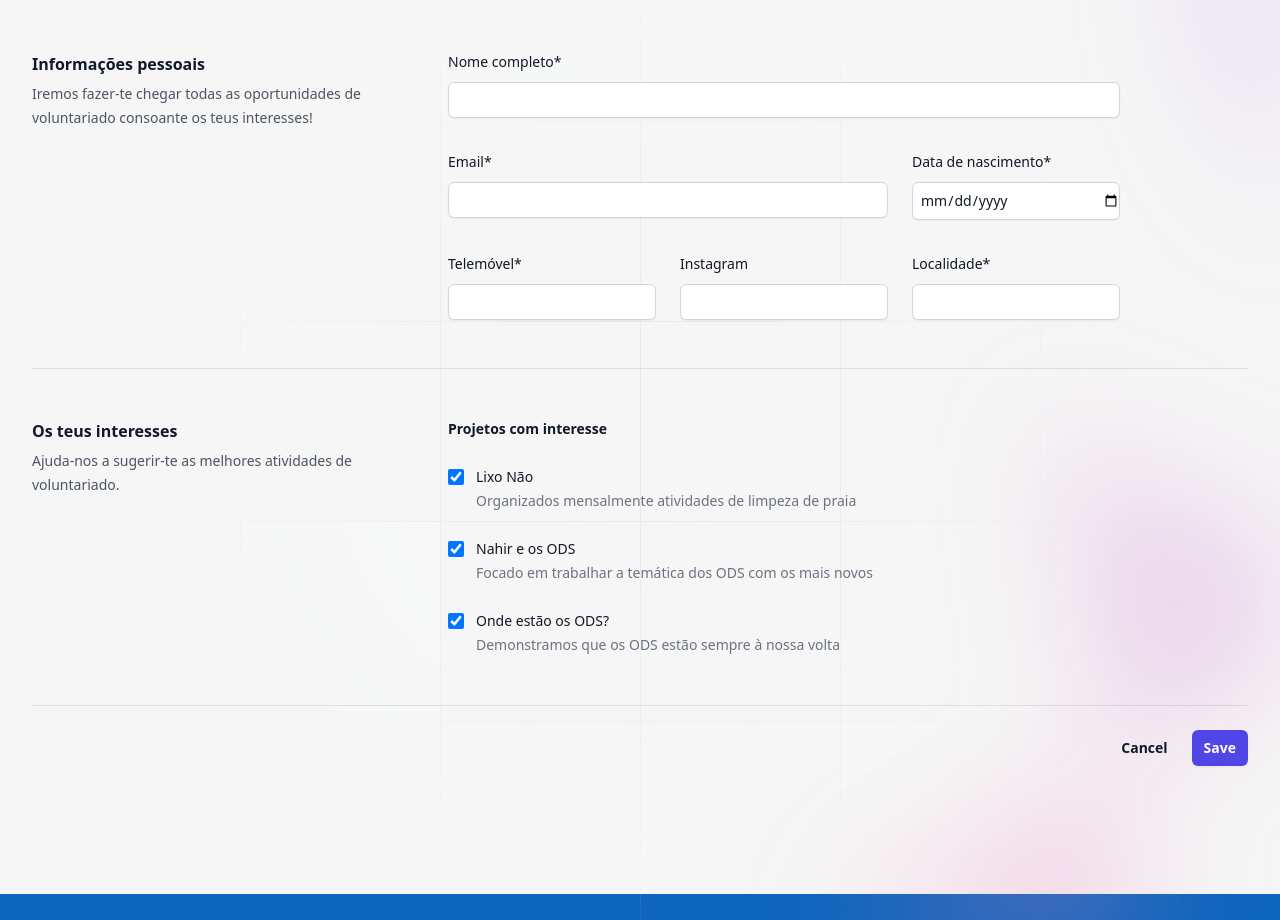
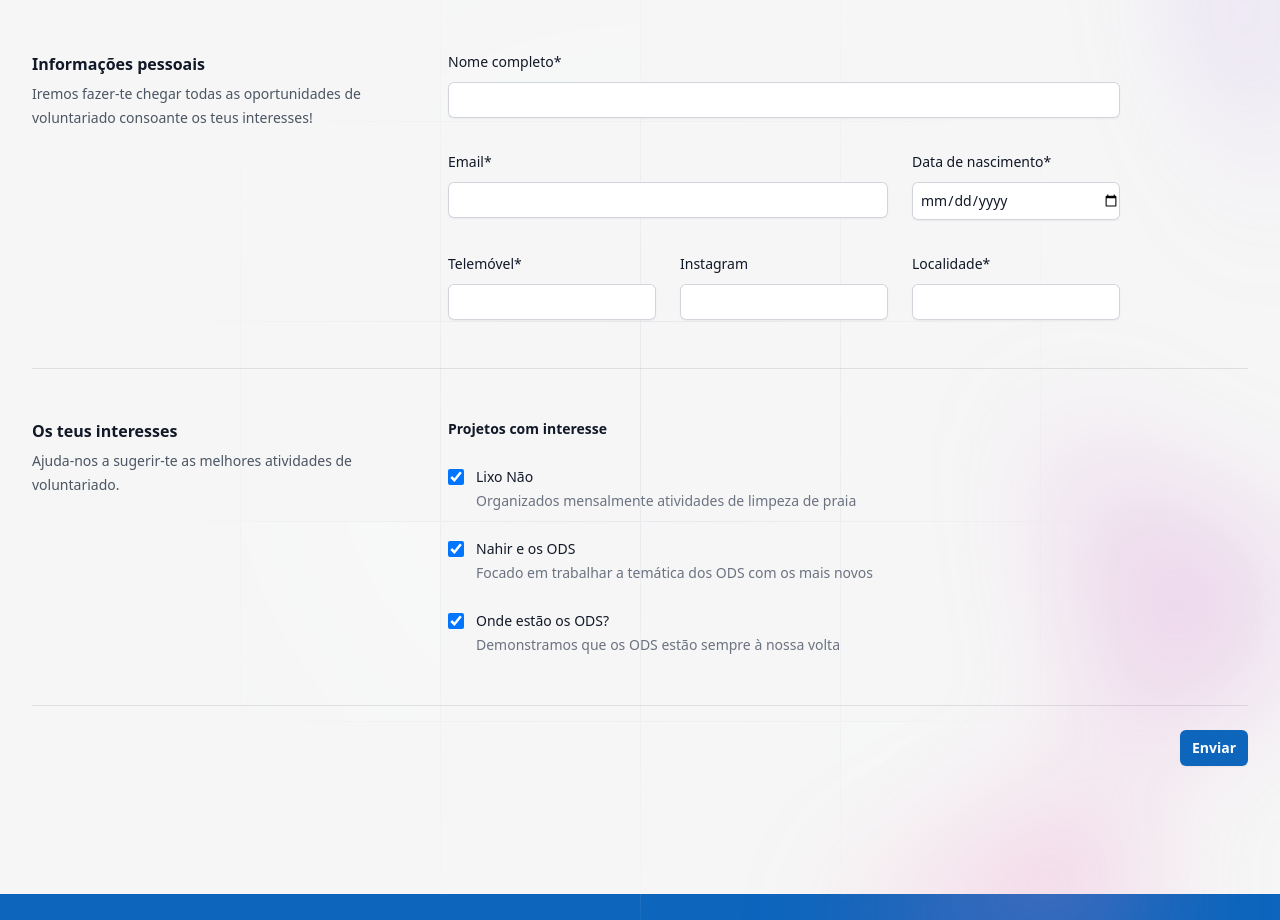
Before and after one commit to vascoguedes/YouthDreamWebsite, an Astro site: page /volunteer in a window 1280 px wide. Shown: the part 78-998 px from the top of the page. Built offline with nearby package versions, Linux system fonts and the light colour scheme; Astro itself is replaced by a stand-in of ours.

Commit message:
design fix

```diff
--- a/src/components/VolunteerForm.astro
+++ b/src/components/VolunteerForm.astro
@@ -114,8 +114,7 @@
                 </div>
 
                 <div class="mt-6 flex items-center justify-end gap-x-6">
-                <button type="button" class="text-sm font-semibold leading-6 text-gray-900">Cancel</button>
-                <button type="submit" class="rounded-md bg-indigo-600 px-3 py-2 text-sm font-semibold text-white shadow-sm hover:bg-indigo-500 focus-visible:outline focus-visible:outline-2 focus-visible:outline-offset-2 focus-visible:outline-indigo-600">Save</button>
+                <button type="submit" class="rounded-md bg-blueLixoNao px-3 py-2 text-sm font-semibold text-white shadow-sm hover:bg-blueLixoNao-dark focus-visible:outline focus-visible:outline-2 focus-visible:outline-offset-2 focus-visible:outline-indigo-600">Enviar</button>
                 </div>
             </form>
         </div>
```
